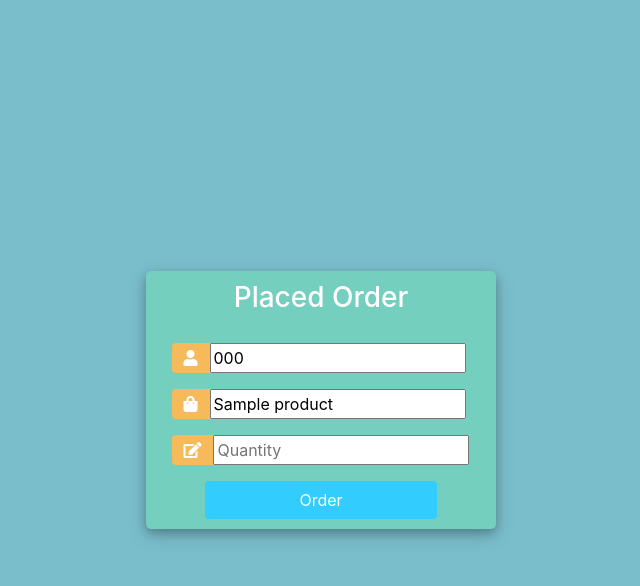
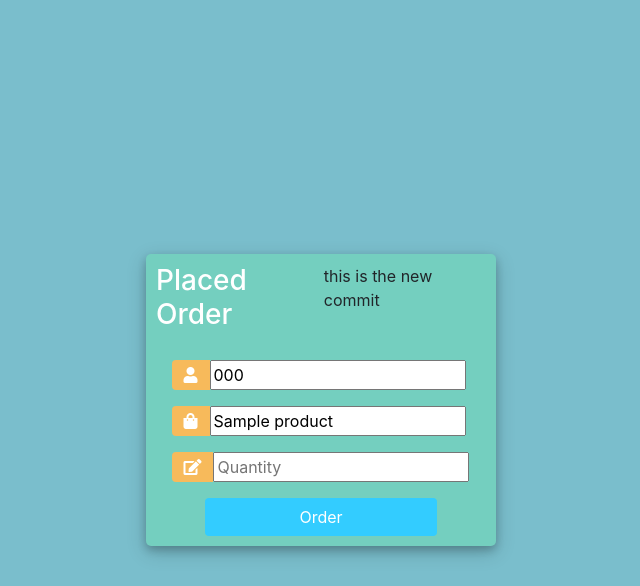
Before and after one commit to manali4744/e-com, a Django app: page /product/create_order/1/ in a window 1280 px wide. Shown: the top 586 px of the page, without its empty margins (319-959 px from the left). Run offline with Django 3.2, Linux system fonts and the light colour scheme; a user stored in the database is signed in; tables that the repository leaves empty hold one stand-in row (values such as "Sample post"); some libraries are stand-ins or nearby versions.

Commit message:
new branch

```diff
--- a/new_login/new_login/product/templates/order.html
+++ b/new_login/new_login/product/templates/order.html
@@ -15,6 +15,7 @@
 			<div class="user_card">
 				<div class="d-flex justify-content-center">
 					<h3 id="form-title">Placed Order</h3>
+					<p> this is the new commit </p>
 				</div>
 				<div class="d-flex justify-content-center form_container">
 					<form method="POST" action="">
```
